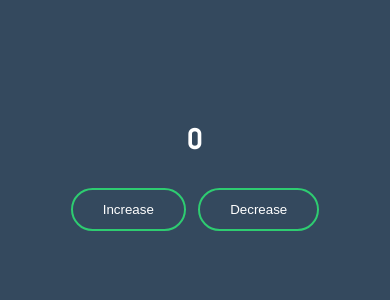
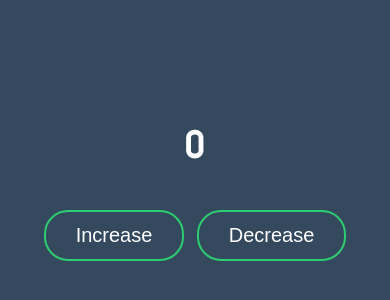
Before and after one commit to creatorkostas/counter_site, a plain HTML site: page index.html in a window 390 px wide. Shown: the part 218-518 px from the top of the page. Drawn offline with Linux system fonts and the light colour scheme.

Commit message:
Make the site responsive for mobile devices

```diff
--- a/main.css
+++ b/main.css
@@ -32,9 +32,26 @@ button {
     cursor: pointer;
 }
 
-button:hover {
+button:active {
     background: #2ecc71;
 }
 
 .inc{margin-right: 5px;}
 .dec{margin-left: 5px;}
+
+@media (max-width: 1000px) {
+    .counter{
+        font-size: 40px;
+    }
+
+    button {
+        font-size: 20px;
+        -webkit-transition: 0.05s;
+        transition: 0.05s;
+    }
+
+    button:active  {
+		background: #2ecc71;
+	}
+
+}
```
